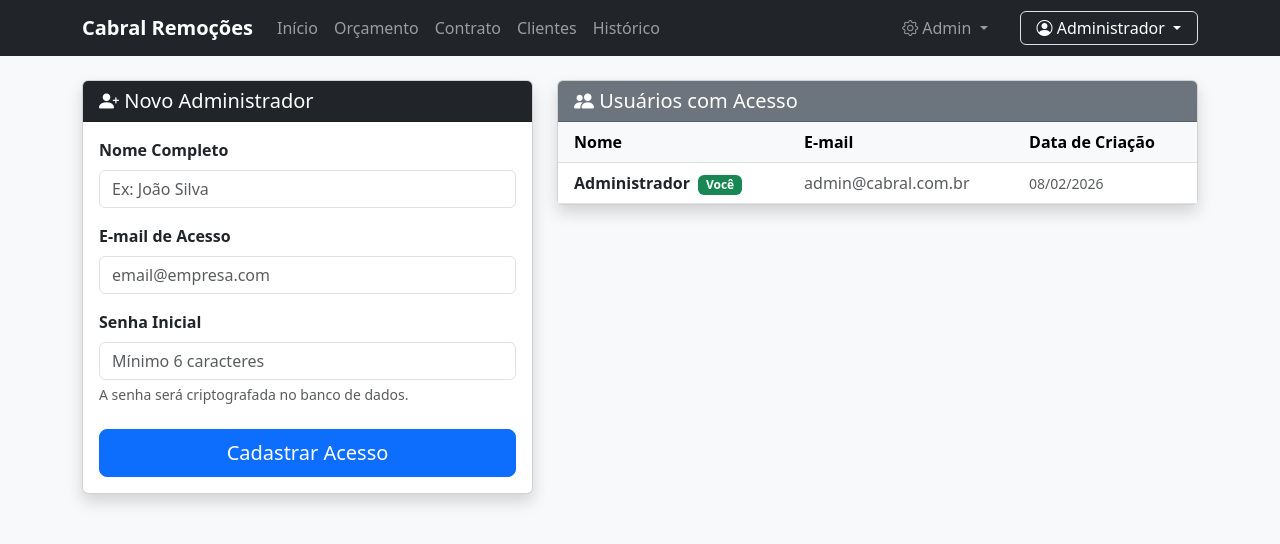
After one commit to Arthur-Ferreira-Fernandes/Cabral_Remocoes, a PHP site: page /novo_usuario.php in a window 1280 px wide. The commit adds this page. Shown: the top 544 px of the page. Run offline with PHP 8.4, Linux system fonts and the light colour scheme; a user stored in the database is signed in; data comes from the database, SQL or seed files in the repository; both versions use the stored data as it was after the commit; some libraries are stand-ins or nearby versions.

Commit message:
Update 4.0
Adicionando tela para inserir novos usuarios do sistema

```diff
--- a/clientes.php
+++ b/clientes.php
@@ -298,6 +298,8 @@ document.addEventListener("DOMContentLoaded", function() {
     });
 });
 </script>
+    <script src="https://cdn.jsdelivr.net/npm/bootstrap@5.3.0/dist/js/bootstrap.bundle.min.js"></script>
+
 </body>
 
 </html>
--- a/gerar_contrato.php
+++ b/gerar_contrato.php
@@ -283,6 +283,7 @@ document.addEventListener("DOMContentLoaded", function() {
     });
 });
 </script>
+    <script src="https://cdn.jsdelivr.net/npm/bootstrap@5.3.0/dist/js/bootstrap.bundle.min.js"></script>
 <script src="https://cdn.jsdelivr.net/npm/bootstrap@5.3.0/dist/js/bootstrap.bundle.min.js"></script>
 </body>
 </html>
--- a/navbar.php
+++ b/navbar.php
@@ -27,16 +27,35 @@ if (!isset($_SESSION)) session_start();
                     <ul class="dropdown-menu dropdown-menu-end">
                         <li><a class="dropdown-item" href="admin_templates.php">Novo Modelo Orçamento</a></li>
                         <li><a class="dropdown-item" href="admin_contratos.php">Novo Modelo Contrato</a></li>
-                        <li><hr class="dropdown-divider"></li>
-                        <li><a class="dropdown-item" href="gerenciar_modelos.php">Gerenciar Todos</a></li>
+                        <li><a class="dropdown-item" href="gerenciar_modelos.php">Gerenciar Modelos</a></li>
+                        <li>
+                            <hr class="dropdown-divider">
+                        </li>
+
+                        <li><a class="dropdown-item text-primary fw-bold" href="novo_usuario.php"><i class="bi bi-person-badge"></i> Gerenciar Usuários</a></li>
+
                     </ul>
                 </li>
 
-                <li class="nav-item d-flex align-items-center gap-2">
-                    <span class="text-white small me-2">
-                        Olá, <?= $_SESSION['usuario_nome'] ?? 'Admin' ?>
-                    </span>
-                    <a href="Scripts/logout.php" class="btn btn-sm btn-outline-danger">Sair</a>
+                <li class="nav-item dropdown d-flex align-items-center ms-2">
+                    <a class="nav-link dropdown-toggle text-white border rounded px-3 py-1" href="#" role="button" data-bs-toggle="dropdown">
+                        <i class="bi bi-person-circle"></i> <?= $_SESSION['usuario_nome'] ?? 'Admin' ?>
+                    </a>
+                    <ul class="dropdown-menu dropdown-menu-end shadow">
+                        <li>
+                            <a class="dropdown-item" href="alterar_senha.php">
+                                <i class="bi bi-key text-primary me-2"></i> Alterar Senha
+                            </a>
+                        </li>
+                        <li>
+                            <hr class="dropdown-divider">
+                        </li>
+                        <li>
+                            <a class="dropdown-item text-danger fw-bold" href="logout.php">
+                                <i class="bi bi-box-arrow-right me-2"></i> Sair do Sistema
+                            </a>
+                        </li>
+                    </ul>
                 </li>
             </ul>
         </div>
--- /dev/null
+++ b/novo_usuario.php
@@ -0,0 +1,138 @@
+<?php
+// novo_usuario.php
+require 'Scripts/protecao.php'; // Garante que SÓ QUEM ESTÁ LOGADO pode acessar
+require 'Scripts/conecta_banco.php';
+
+$msg = '';
+$erro = '';
+
+// --- PROCESSAMENTO (CADASTRAR NOVO ADMIN) ---
+if ($_SERVER['REQUEST_METHOD'] == 'POST') {
+    $nome  = trim($_POST['nome']);
+    $email = trim($_POST['email']);
+    $senha = trim($_POST['senha']);
+
+    if (empty($nome) || empty($email) || empty($senha)) {
+        $erro = "Todos os campos são obrigatórios.";
+    } elseif (strlen($senha) < 6) {
+        $erro = "A senha deve ter pelo menos 6 caracteres.";
+    } else {
+        // Verifica se o email já existe para não duplicar
+        $stmtCheck = $pdo->prepare("SELECT id FROM usuarios WHERE email = ?");
+        $stmtCheck->execute([$email]);
+
+        if ($stmtCheck->fetch()) {
+            $erro = "Já existe um usuário cadastrado com este e-mail.";
+        } else {
+            // Criptografa a senha nova
+            $hash = password_hash($senha, PASSWORD_DEFAULT);
+
+            // Salva no banco
+            $stmt = $pdo->prepare("INSERT INTO usuarios (nome, email, senha) VALUES (?, ?, ?)");
+            if ($stmt->execute([$nome, $email, $hash])) {
+                $msg = "Novo administrador cadastrado com sucesso!";
+            } else {
+                $erro = "Erro ao salvar no banco de dados.";
+            }
+        }
+    }
+}
+
+// --- BUSCA LISTA DE USUÁRIOS ATUAIS ---
+$stmtLista = $pdo->query("SELECT id, nome, email, created_at FROM usuarios ORDER BY nome ASC");
+$usuarios = $stmtLista->fetchAll();
+?>
+
+<!DOCTYPE html>
+<html lang="pt-br">
+<head>
+    <meta charset="UTF-8">
+    <title>Gerenciar Administradores</title>
+    <link href="https://cdn.jsdelivr.net/npm/bootstrap@5.3.0/dist/css/bootstrap.min.css" rel="stylesheet">
+    <link rel="stylesheet" href="https://cdn.jsdelivr.net/npm/bootstrap-icons@1.10.0/font/bootstrap-icons.css">
+</head>
+<body class="bg-light">
+
+    <?php include 'navbar.php'; ?>
+
+    <div class="container mt-4">
+        <div class="row">
+
+            <div class="col-md-5 mb-4">
+                <div class="card shadow">
+                    <div class="card-header bg-dark text-white">
+                        <h5 class="mb-0"><i class="bi bi-person-plus-fill"></i> Novo Administrador</h5>
+                    </div>
+                    <div class="card-body">
+
+                        <?php if($erro): ?>
+                            <div class="alert alert-danger"><i class="bi bi-exclamation-triangle"></i> <?= $erro ?></div>
+                        <?php endif; ?>
+
+                        <?php if($msg): ?>
+                            <div class="alert alert-success"><i class="bi bi-check-circle"></i> <?= $msg ?></div>
+                        <?php endif; ?>
+
+                        <form method="POST">
+                            <div class="mb-3">
+                                <label class="form-label fw-bold">Nome Completo</label>
+                                <input type="text" name="nome" class="form-control" required placeholder="Ex: João Silva">
+                            </div>
+                            <div class="mb-3">
+                                <label class="form-label fw-bold">E-mail de Acesso</label>
+                                <input type="email" name="email" class="form-control" required placeholder="email@empresa.com">
+                            </div>
+                            <div class="mb-3">
+                                <label class="form-label fw-bold">Senha Inicial</label>
+                                <input type="password" name="senha" class="form-control" required placeholder="Mínimo 6 caracteres">
+                                <div class="form-text small text-muted">A senha será criptografada no banco de dados.</div>
+                            </div>
+                            <div class="d-grid mt-4">
+                                <button type="submit" class="btn btn-primary btn-lg">Cadastrar Acesso</button>
+                            </div>
+                        </form>
+                    </div>
+                </div>
+            </div>
+
+            <div class="col-md-7">
+                <div class="card shadow">
+                    <div class="card-header bg-secondary text-white">
+                        <h5 class="mb-0"><i class="bi bi-people-fill"></i> Usuários com Acesso</h5>
+                    </div>
+                    <div class="card-body p-0">
+                        <div class="table-responsive">
+                            <table class="table table-hover mb-0 align-middle">
+                                <thead class="table-light">
+                                    <tr>
+                                        <th class="ps-3">Nome</th>
+                                        <th>E-mail</th>
+                                        <th>Data de Criação</th>
+                                    </tr>
+                                </thead>
+                                <tbody>
+                                    <?php foreach($usuarios as $u): ?>
+                                    <tr>
+                                        <td class="ps-3 fw-bold">
+                                            <?= $u['nome'] ?>
+                                            <?php if($u['id'] == $_SESSION['usuario_id']): ?>
+                                                <span class="badge bg-success ms-1">Você</span>
+                                            <?php endif; ?>
+                                        </td>
+                                        <td class="text-muted"><?= $u['email'] ?></td>
+                                        <td class="small text-muted"><?= date('d/m/Y', strtotime($u['created_at'])) ?></td>
+                                    </tr>
+                                    <?php endforeach; ?>
+                                </tbody>
+                            </table>
+                        </div>
+                    </div>
+                </div>
+            </div>
+
+        </div>
+    </div>
+
+<script src="https://cdn.jsdelivr.net/npm/bootstrap@5.3.0/dist/js/bootstrap.bundle.min.js"></script>
+</body>
+</html>
```
Also changed, not shown: alterar_senha.php (added, +106 -0 lines), cabral_remocoes.sql (+19 -19 lines).
